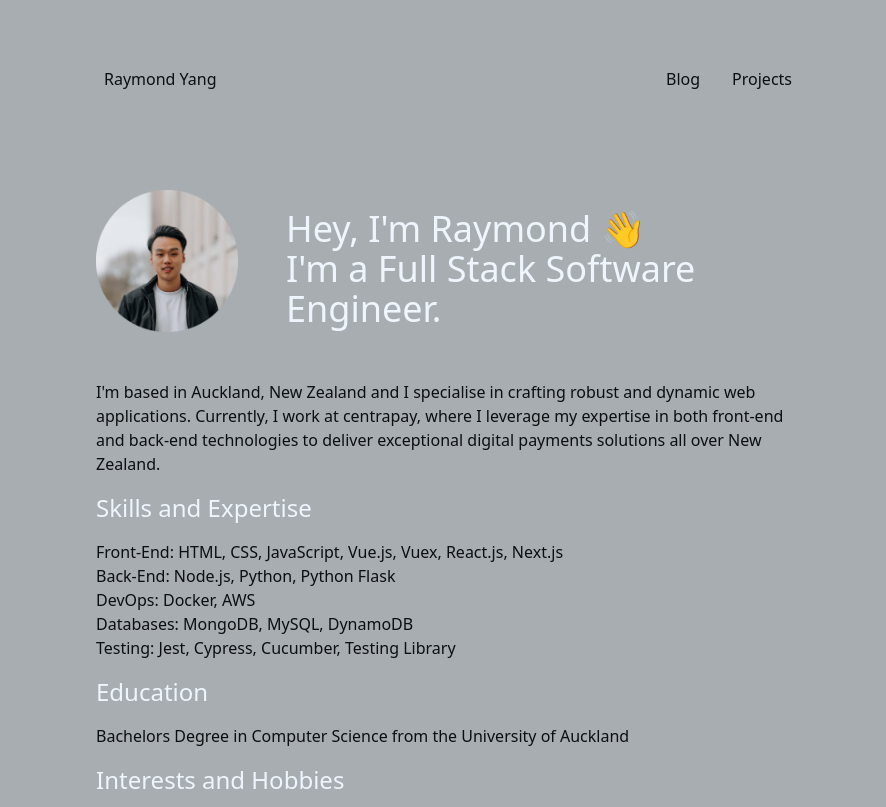
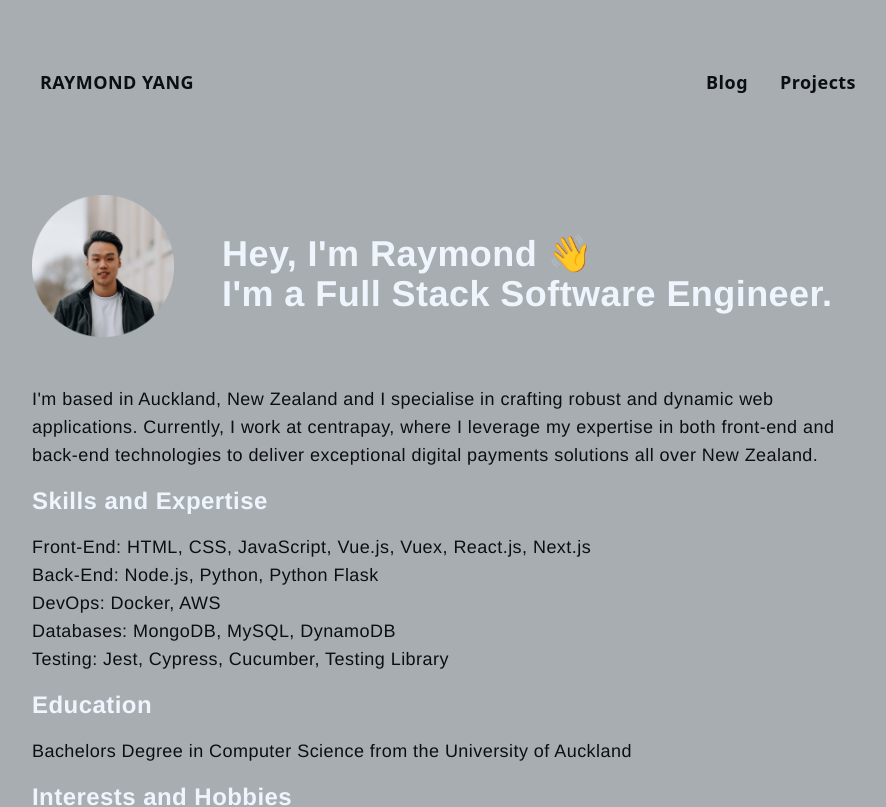
Before and after one commit to Ray2126/raymond-yang-portfolio, a Next.js app: page / in a window 1280 px wide. Shown: the top 807 px of the page, without its empty margins (192-1078 px from the left). Built offline with nearby package versions, Linux system fonts and the light colour scheme.

Commit message:
Change fonts

```diff
--- a/src/app/globals.css
+++ b/src/app/globals.css
@@ -21,18 +21,27 @@
 body {
   color: rgb(var(--primary-rgb));
   background: rgb(var(--background-rgb));
+  font-family: "Helvetica Neue", sans-serif;
+  @apply
+    text-lg
+    tracking-wide
+  ;
 }
 
 @layer base {
   h1 {
     color: rgb(var(--secondary-rbg));
-    @apply text-4xl;
+    @apply
+      text-4xl
+      font-bold
+    ;
   }
 
   h2 {
     color: rgb(var(--secondary-rbg));
     @apply
       text-2xl
+      font-bold
     ;
   }
 }
@@ -75,6 +84,8 @@ body {
     display: block;
     position: relative;
     padding: 0.2em 0;
+    font-family: "system-ui", Roboto, "Helvetica Neue", sans-serif;
+    font-weight: 700;
   }
 
   .nav-link:hover {
--- a/src/app/layout.js
+++ b/src/app/layout.js
@@ -10,7 +10,7 @@ export const metadata = {
 export default function RootLayout({ children }) {
   return (
     <html lang="en">
-      <body className="max-w-screen-md m-auto p-8 min-h-screen md:min-h-[50vh] flex flex-col">
+      <body className="max-w-4xl m-auto p-8 min-h-screen md:min-h-[50vh] flex flex-col">
         <div>
           <Navbar />
           <main className="mt-16">{children}</main>
--- a/src/app/page.js
+++ b/src/app/page.js
@@ -13,7 +13,9 @@ export default function Home() {
           priority
           quality={100}
         />
-        <h1 className="text-3xl md:text-4xl">Hey, I&apos;m Raymond 👋 <br></br>I&apos;m a Full Stack Software Engineer.</h1>
+        <h1 className="text-3xl md:text-4xl">
+          Hey, I&apos;m Raymond 👋 <br></br>I&apos;m a Full Stack Software Engineer.
+        </h1>
       </header>
       <article className="flex flex-col space-y-4">
         <p>I&apos;m based in Auckland, New Zealand and I specialise in crafting robust and dynamic web applications. Currently, I work at centrapay, where I leverage my expertise in both front-end and back-end technologies to deliver exceptional digital payments solutions all over New Zealand.</p>
--- a/src/components/Navbar.js
+++ b/src/components/Navbar.js
@@ -21,7 +21,7 @@ export default function Navbar() {
 
   return (
     <nav className="flex justify-between items-center py-2 md:py-8 px-2">
-      <Link className="nav-link" href="/">Raymond Yang</Link>
+      <Link className="nav-link" href="/">RAYMOND YANG</Link>
       <div className="hidden md:flex justify-between space-x-8">
         <Link className="nav-link" href="/blog">Blog</Link>
         <Link className="nav-link" href="/projects">Projects</Link>
```
